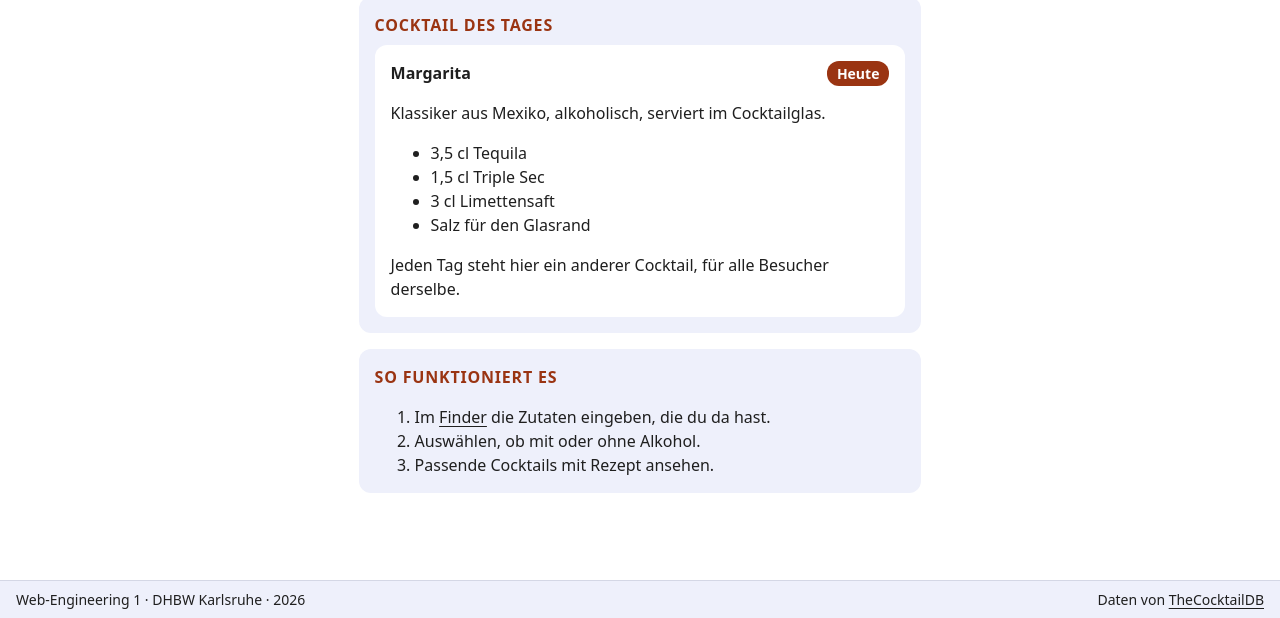
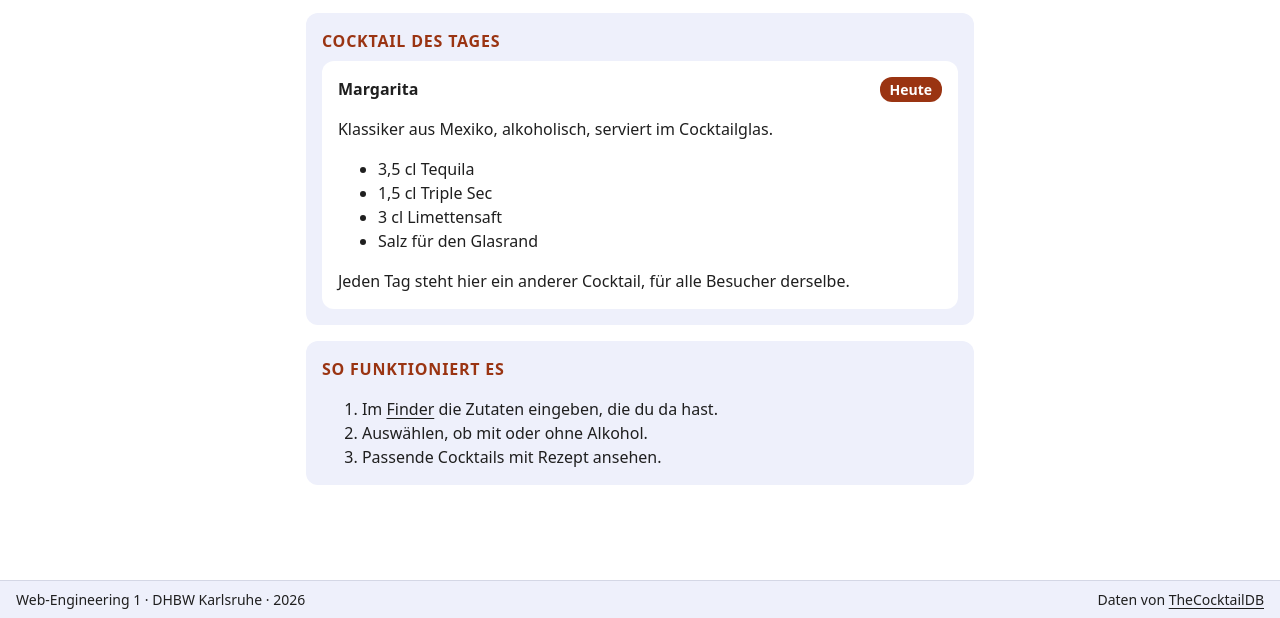
Before and after one commit to Max-Guenther/Web-Engineering, a plain HTML site: page index.html in a window 1280 px wide. Shown: the part 182-800 px from the top of the page. Drawn offline with Linux system fonts and the light colour scheme.

Commit message:
Übungsblatt 4: Layout mit Flexbox und Grid, drei Komponenten (A1, A3)

```diff
--- a/style.css
+++ b/style.css
@@ -27,6 +27,7 @@
   }
 }
 
+/* Ab 360px vorbereitet für ein späteres mehrspaltiges main-Layout. Aktuell bleibt main bewusst einspaltig. */
 * { box-sizing: border-box; }
 
 body {
@@ -111,12 +112,27 @@ nav a[aria-current="page"] {
 }
 
 main {
-  display: flex;
-  flex-direction: column;
+  display: grid;
+  grid-template-columns: 1fr;
   gap: var(--abstand);
   max-width: 65ch;
   margin-inline: auto;
   padding: var(--abstand);
+}
+
+/* Mobile first: auf größeren Viewports bekommt der Inhalt mehr Raum. */
+@media (min-width: 768px) {
+  main {
+    max-width: 70ch;
+    padding: 1.5rem;
+  }
+}
+
+@media (min-width: 1280px) {
+  main {
+    max-width: 80ch;
+    padding: 2rem;
+  }
 }
 
 main > p { margin: 0; }
```
Also changed, not shown: README.md.
